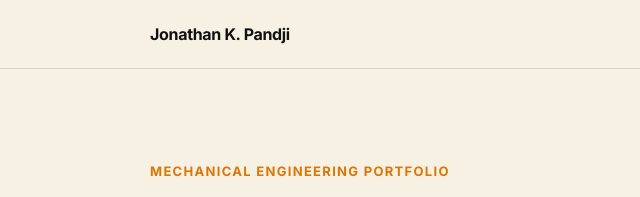
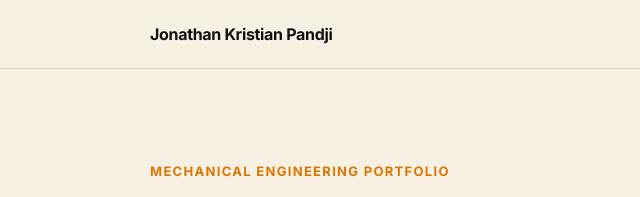
Before and after one commit to jonkezino11/portfolio, a plain HTML site: page index.html in a window 1280 px wide. Shown: the top 197 px of the page, 0-640 px from the left. Drawn offline with Linux system fonts and the light colour scheme.

Commit message:
Update index.html

```diff
--- a/index.html
+++ b/index.html
@@ -4,7 +4,7 @@
   <meta charset="UTF-8" />
   <meta name="viewport" content="width=device-width, initial-scale=1.0" />
   <meta name="description" content="Jonathan K. Pandji — Mechanical Engineering Portfolio" />
-  <title>Jonathan K. Pandji | Mechanical Engineering Portfolio</title>
+  <title>Jonathan Kristian Pandji | Mechanical Engineering Portfolio</title>
   <link rel="preconnect" href="https://fonts.googleapis.com">
   <link rel="preconnect" href="https://fonts.gstatic.com" crossorigin>
   <link href="https://fonts.googleapis.com/css2?family=Inter:wght@400;500;600;700&display=swap" rel="stylesheet">
@@ -13,7 +13,7 @@
 <body>
   <header class="site-header">
     <div class="container header-inner">
-      <a class="brand" href="#top">Jonathan K. Pandji</a>
+      <a class="brand" href="#top">Jonathan Kristian Pandji</a>
       <nav class="nav" aria-label="Primary navigation">
         <a href="#about">About</a><a href="#experience">Experience</a><a href="#projects">Projects</a><a href="#skills">Skills</a><a href="#education">Education</a>
       </nav>
```
